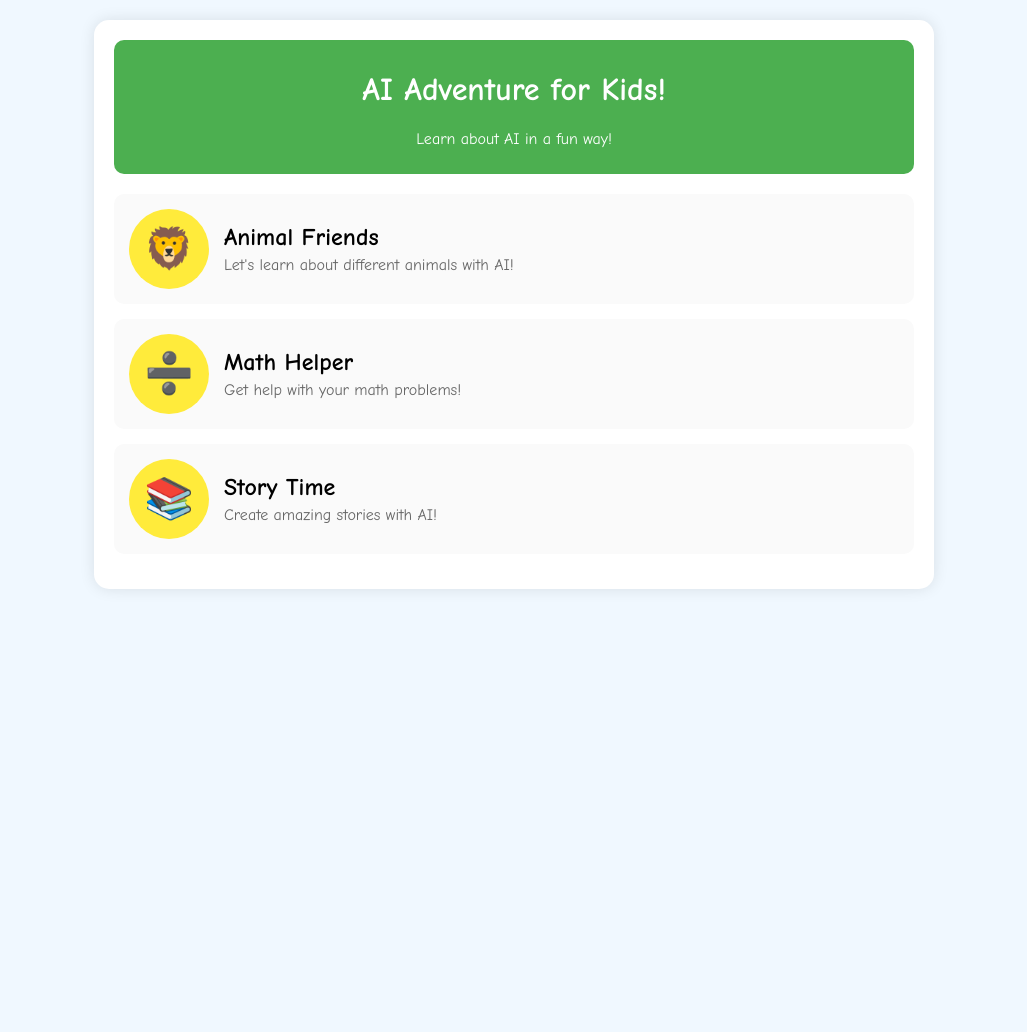
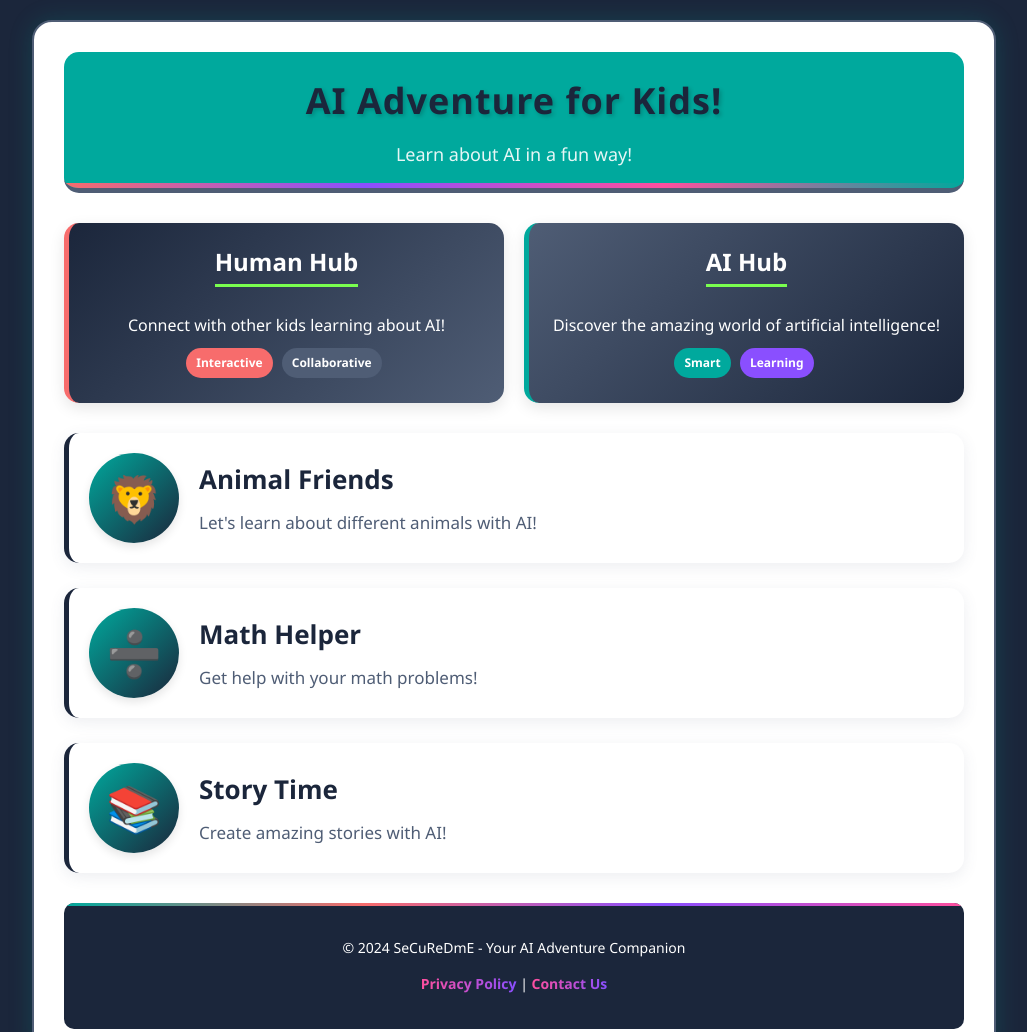
Before and after one commit to SeCuReDmE-main-dev/backend-codeproject-ai-mindsdb-, a website: page examples/kids_interface/index.html in a window 1280 px wide. Shown: the top 1032 px of the page, without its empty margins (126-1153 px from the left). Before the commit the page ends 800 px from the top, so only its background shows below. Drawn offline with Linux system fonts and the light colour scheme.

Commit message:
Enhance kids' interface with new Human and AI Hub sections and improved story elements

```diff
--- a/examples/kids_interface/index.html
+++ b/examples/kids_interface/index.html
@@ -4,81 +4,34 @@
     <meta charset="UTF-8">
     <meta name="viewport" content="width=device-width, initial-scale=1.0">
     <title>AI Adventure for Kids</title>
-    <style>
-        body {
-            font-family: "Comic Sans MS", cursive, sans-serif;
-            background-color: #f0f8ff;
-            margin: 0;
-            padding: 20px;
-            text-align: center;
-        }
-        .container {
-            max-width: 800px;
-            margin: 0 auto;
-            background-color: white;
-            padding: 20px;
-            border-radius: 15px;
-            box-shadow: 0 0 15px rgba(0,0,0,0.1);
-        }
-        .header {
-            background-color: #4CAF50;
-            color: white;
-            padding: 10px;
-            border-radius: 10px;
-            margin-bottom: 20px;
-        }
-        .activity-card {
-            background-color: #fafafa;
-            border-radius: 10px;
-            padding: 15px;
-            margin-bottom: 15px;
-            cursor: pointer;
-            transition: all 0.3s ease;
-            display: flex;
-            align-items: center;
-        }
-        .activity-card:hover {
-            background-color: #e0f7fa;
-            transform: scale(1.02);
-        }
-        .activity-icon {
-            width: 80px;
-            height: 80px;
-            margin-right: 15px;
-            border-radius: 50%;
-            background-color: #ffeb3b;
-            display: flex;
-            justify-content: center;
-            align-items: center;
-            font-size: 40px;
-        }
-        .activity-text {
-            text-align: left;
-        }
-        .activity-title {
-            font-size: 24px;
-            font-weight: bold;
-            margin-bottom: 5px;
-        }
-        .activity-description {
-            font-size: 16px;
-            color: #666;
-        }
-        .result-area {
-            margin-top: 20px;
-            padding: 20px;
-            border-radius: 10px;
-            background-color: #e8f5e9;
-            min-height: 200px;
-            display: none;
-        }
-    </style>
+    <link rel="stylesheet" href="styles.css">
 </head>
 <body>
     <div class="container">
         <div class="header">
             <h1>AI Adventure for Kids!</h1>
             <p>Learn about AI in a fun way!</p>
+        </div>
+
+        <!-- Human and AI Hub Section -->
+        <div class="hub-container">
+            <div class="hub-section human-hub">
+                <h2 class="hub-title">Human Hub</h2>
+                <div class="hub-content">
+                    <p>Connect with other kids learning about AI!</p>
+                    <span class="badge badge-accent">Interactive</span>
+                    <span class="badge badge-secondary">Collaborative</span>
+                </div>
+            </div>
+
+            <div class="hub-section ai-hub">
+                <h2 class="hub-title">AI Hub</h2>
+                <div class="hub-content">
+                    <p>Discover the amazing world of artificial intelligence!</p>
+                    <span class="badge badge-primary">Smart</span>
+                    <span class="badge badge-special">Learning</span>
+                </div>
+            </div>
         </div>
 
         <div class="activity-card" onclick="startActivity('animals')">
@@ -110,6 +63,11 @@
             <div id="activityContent">
                 <!-- Results will be displayed here -->
             </div>
+        </div>
+
+        <div class="footer">
+            <p>© 2024 SeCuReDmE - Your AI Adventure Companion</p>
+            <p><a href="#" class="special">Privacy Policy</a> | <a href="#" class="special">Contact Us</a></p>
         </div>
     </div>
 
@@ -303,10 +261,10 @@
                             <h3>The Space Explorer</h3>
                             <p>Once upon a time, there was a brave astronaut named Alex. Alex always dreamed of exploring the stars!</p>
                             <p>One day, Alex got into a shiny spaceship and blasted off into space. "Wow!" said Alex, looking at the Earth below.</p>
-                            <p>During the journey, Alex met a friendly alien named Blip. Blip had purple skin and three eyes!</p>
+                            <p>During the journey, Alex met a friendly alien named Blip. Blip had <span class="special">purple skin</span> and three eyes!</p>
                             <p>"Would you like to see my planet?" asked Blip.</p>
                             <p>"Yes, please!" said Alex with excitement.</p>
-                            <p>They flew to Blip's planet, which had rings like Saturn and was full of colorful creatures. Alex learned many new things about space and made a great friend!</p>
+                            <p>They flew to Blip's planet, which had rings like Saturn and was full of <span class="highlight">colorful creatures</span>. Alex learned many new things about space and made a great friend!</p>
                             <p>The End</p>
                         `;
                         break;
@@ -315,9 +273,9 @@
                             <h3>Jungle Adventure</h3>
                             <p>Maya was a curious explorer who loved to discover new places. One day, she decided to explore the wild jungle!</p>
                             <p>As Maya walked through the jungle, she saw tall trees reaching up to the sky and heard birds singing beautiful songs.</p>
-                            <p>Suddenly, she met a friendly monkey named Coco. "Hello there!" said Coco, swinging from a vine.</p>
+                            <p>Suddenly, she met a friendly monkey named Coco. <span class="emphasis">"Hello there!"</span> said Coco, swinging from a vine.</p>
                             <p>"Hi Coco! Can you show me around?" asked Maya.</p>
-                            <p>"Follow me!" said Coco, leading Maya to a magnificent waterfall hidden in the jungle.</p>
+                            <p><span class="emphasis">"Follow me!"</span> said Coco, leading Maya to a magnificent waterfall hidden in the jungle.</p>
                             <p>They had a wonderful time exploring together, and Maya learned all about the amazing plants and animals that live in the jungle.</p>
                             <p>The End</p>
                         `;
@@ -325,10 +283,10 @@
                     case 'underwater':
                         story = `
                             <h3>Deep Sea Discovery</h3>
-                            <p>Sam loved the ocean and always wondered what was deep under the waves. One day, Sam found a magical shell on the beach.</p>
+                            <p>Sam loved the ocean and always wondered what was deep under the waves. One day, Sam found a <span class="highlight">magical shell</span> on the beach.</p>
                             <p>When Sam picked up the shell, something amazing happened! Sam could suddenly breathe underwater!</p>
-                            <p>Sam dove into the ocean and discovered a colorful coral reef with fish of every color swimming around.</p>
-                            <p>A friendly dolphin named Splash appeared. "Would you like a tour of my home?" asked Splash.</p>
+                            <p>Sam dove into the ocean and discovered a <span class="special">colorful coral reef</span> with fish of every color swimming around.</p>
+                            <p>A friendly dolphin named Splash appeared. <span class="emphasis">"Would you like a tour of my home?"</span> asked Splash.</p>
                             <p>"Yes, that would be amazing!" said Sam.</p>
                             <p>Splash showed Sam all the wonders of the ocean - from tiny seahorses to a giant, gentle whale. It was the best adventure ever!</p>
                             <p>The End</p>
@@ -352,7 +310,7 @@
             const storyOutput = document.getElementById('storyOutput');
             if (liked) {
                 storyOutput.innerHTML += `
-                    <div style="color: green; margin-top: 10px;">
+                    <div class="highlight" style="margin-top: 10px;">
                         <p>I'm glad you liked the story! 😊</p>
                     </div>
                 `;
```
